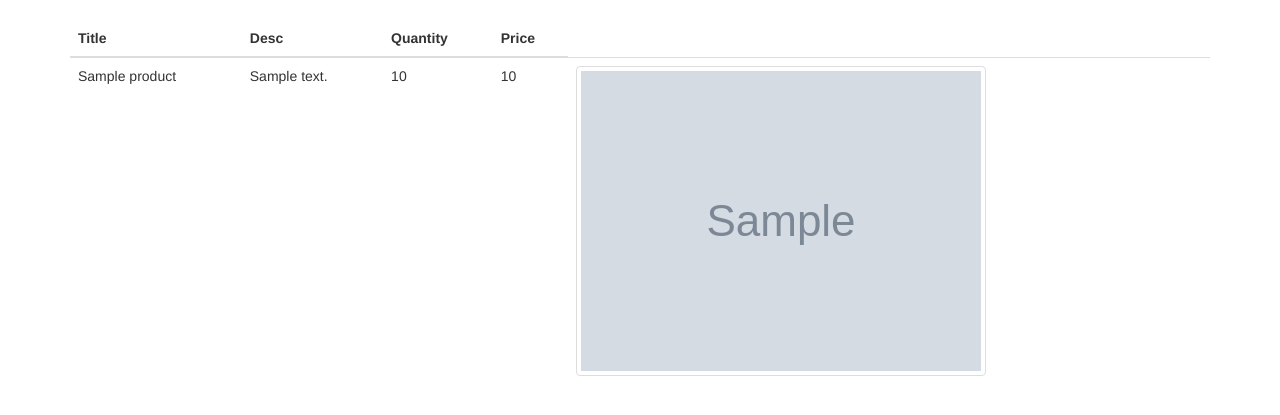
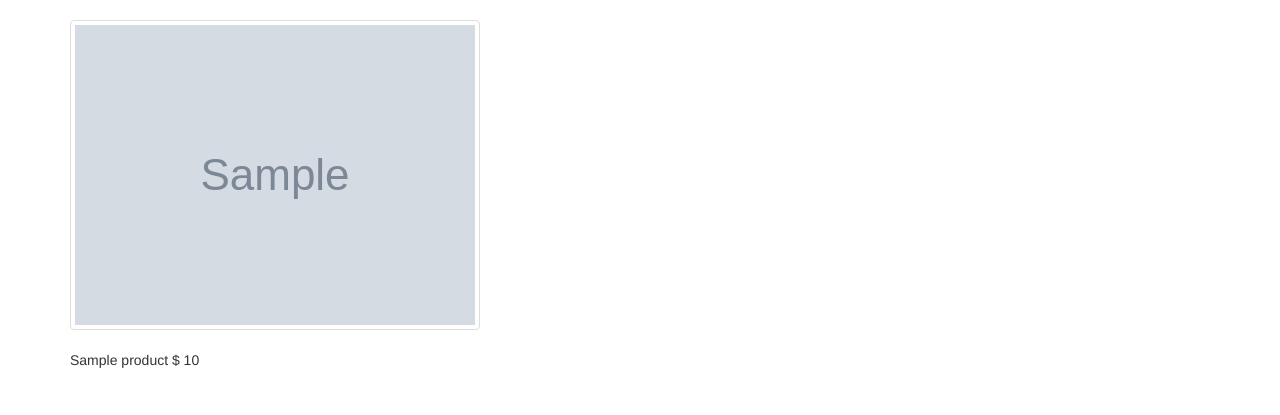
Before and after one commit to jrubyuncle/artstore-01, a Rails app: page /products in a window 1280 px wide. Shown: the part 52-467 px from the top of the page. Run offline with Rails 7, Linux system fonts and the light colour scheme; tables that the repository leaves empty hold one stand-in row (values such as "Sample post"); grey boxes marked "Sample" are stand-in pictures; style sheets or scripts are compiled from the project's sources; some libraries are stand-ins or nearby versions.

Commit message:
implement products#index

```diff
--- a/app/views/products/index.html.erb
+++ b/app/views/products/index.html.erb
@@ -1,28 +1,18 @@
+<div class="row">
+  <% @products.each do |product| %>
+    <div class="col-xs-6 col-md-3">
 
-  <table class="table">
-    <thead>
-      <tr>
-        <th>Title</th>
-        <th>Desc</th>
-        <th>Quantity</th>
-        <th>Price</th>
-      </tr>
-    </thead>
-    <tbody>
-      <% @products.each do |product| %>
-        <tr>
-          <td><%= product.title %></td>
-          <td><%= product.description %></td>
-          <td><%= product.quantity %></td>
-          <td><%= product.price %></td>
-          <td>
-                <% if product.photo.present? %>
-                <%= image_tag(product.photo.image, class: "thumbnail") %>
-                <% end %>
-          </td>
-        </tr>
+      <%= link_to(product_path(product)) do %>
+
+        <% if product.photo.present? %>
+          <%= image_tag(product.photo.image.thumb.url, class: "thumbnail") %>
+        <% else %>
+          <%= image_tag("http://placehold.it/200x200&text=No Pic", class: "thumbnail") %>
+        <% end %>
       <% end %>
 
-    </tbody>
+      <%= product.title %> $ <%= product.price %>
+    </div>
 
-  </table>
+  <% end %>
+</div>
```
